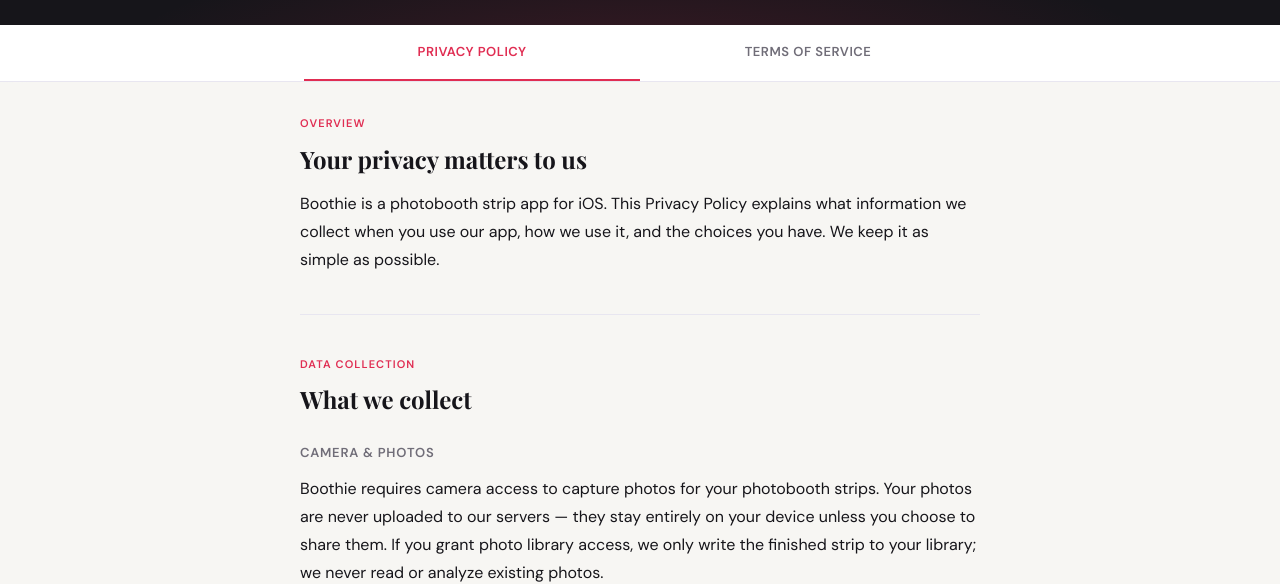
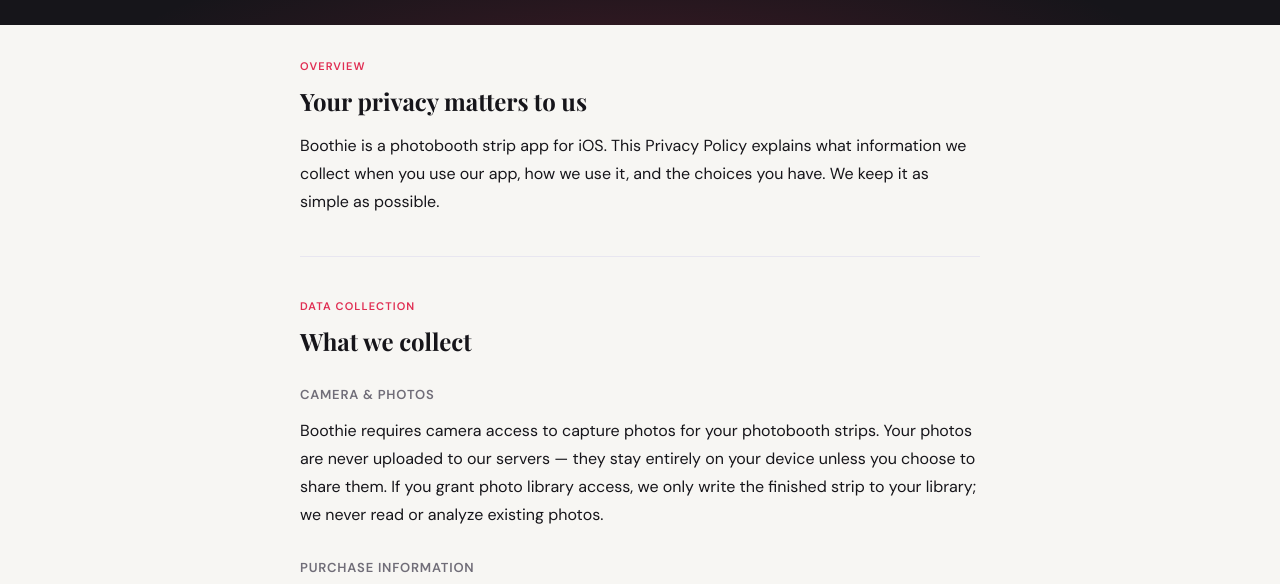
Before and after one commit to anhtuandeveloper/boothie-legal, a plain HTML site: page privacy-policy.html in a window 1280 px wide. Shown: the part 216-800 px from the top of the page. Drawn offline with nearby package versions, Linux system fonts and the light colour scheme.

Commit message:
style: remove tab navigation from legal pages
Co-Authored-By: Claude Sonnet 4.6 <noreply@anthropic.com>

```diff
--- a/privacy-policy.html
+++ b/privacy-policy.html
@@ -146,39 +146,6 @@ body {
   flex-shrink: 0;
 }
 
-/* ── NAV ── */
-.nav-wrap {
-  position: sticky;
-  top: env(safe-area-inset-top, 0px);
-  z-index: 100;
-  background: var(--surface);
-  border-bottom: 1px solid var(--border);
-  backdrop-filter: blur(12px);
-  -webkit-backdrop-filter: blur(12px);
-}
-
-.nav-inner {
-  max-width: 720px;
-  margin: 0 auto;
-  display: flex;
-  padding: 0 max(24px, env(safe-area-inset-left, 0px));
-}
-
-.nav-link {
-  flex: 1;
-  padding: 16px 8px;
-  text-align: center;
-  text-decoration: none;
-  font-size: 13px;
-  font-weight: 600;
-  letter-spacing: 0.04em;
-  text-transform: uppercase;
-  color: var(--muted);
-  border-bottom: 2px solid transparent;
-  transition: color 0.2s, border-color 0.2s;
-}
-.nav-link:hover { color: var(--fg); text-decoration: none; }
-.nav-link.active { color: var(--accent); border-bottom-color: var(--accent); }
 
 /* ── CONTENT ── */
 .content-wrap {
@@ -352,14 +319,6 @@ a:hover { text-decoration: underline; }
   </div>
 </div>
 
-<!-- NAV -->
-<div class="nav-wrap">
-  <nav class="nav-inner">
-    <a class="nav-link active" href="privacy-policy.html">Privacy Policy</a>
-    <a class="nav-link" href="terms.html">Terms of Service</a>
-  </nav>
-</div>
-
 <!-- CONTENT -->
 <div class="content-wrap">
 
```
Also changed, not shown: terms.html (+0 -24 lines).
